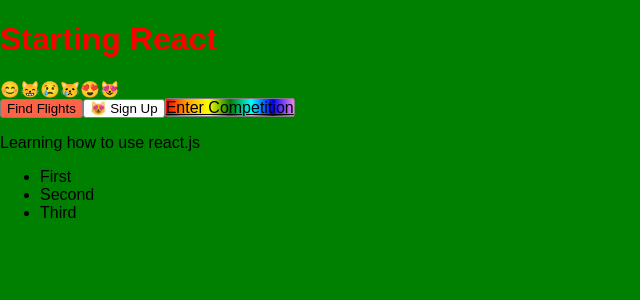
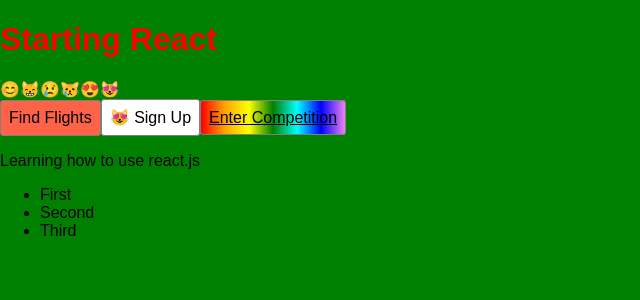
Before and after one commit to CarlCamit/ReactPractice, a React (Create React App) app: page / in a window 1280 px wide. Shown: the top 300 px of the page, without its empty margins (0-640 px from the left). Built offline with nearby package versions, Linux system fonts and the light colour scheme.

Commit message:
added a fallback if no href is specified on a button

```diff
--- a/src/components/Button.js
+++ b/src/components/Button.js
@@ -20,6 +20,13 @@
             </a>
         )
     }
+    else {
+        return (
+            <button className={ className }>
+                { children }
+            </button>
+        )
+    }
 
     return (
         <button className={ className }>
--- a/src/index.css
+++ b/src/index.css
@@ -5,6 +5,8 @@
 }
 
 .btn {
+  font-size: inherit;
+  padding: 0.5em;
   color: black;
   background-color: white;
   border: 1px, solid, grey;
```
